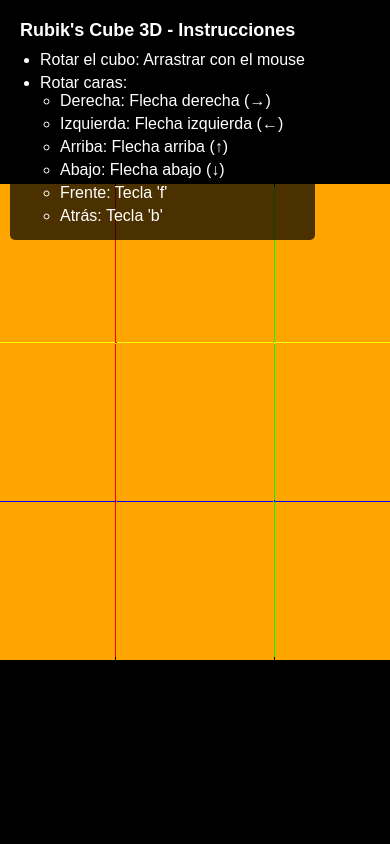
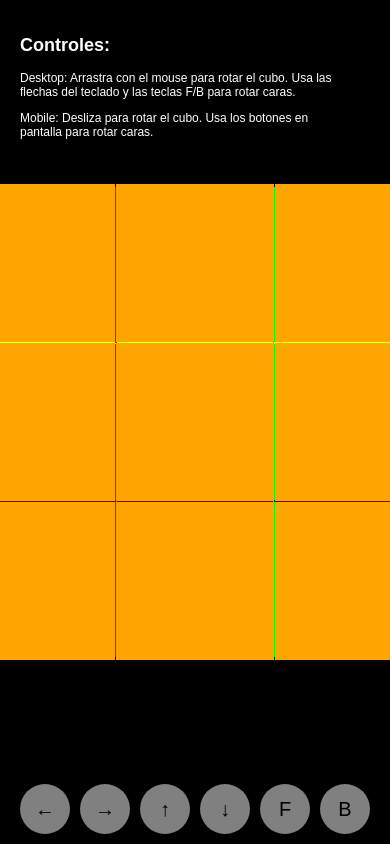
Before and after one commit to CesarGarces/Rubik-3D, a plain HTML site: page index.html in a window 390 px wide. Drawn offline with nearby package versions, Linux system fonts and the light colour scheme; animation ran at ten frames a second.

Commit message:
add buttons to cellphone control

```diff
--- a/index.html
+++ b/index.html
@@ -4,7 +4,7 @@
 <head>
   <meta charset="UTF-8">
   <meta name="viewport" content="width=device-width, initial-scale=1.0">
-  <title>Rubik's Cube with Rotations</title>
+  <title>Rubik's Cube with Touch Controls</title>
   <style>
     body {
       margin: 0;
@@ -14,6 +14,7 @@
 
     canvas {
       display: block;
+      touch-action: none;
     }
 
     .instructions {
@@ -24,41 +25,57 @@
       background-color: rgba(0, 0, 0, 0.7);
       padding: 10px;
       border-radius: 5px;
+      font-size: 14px;
+      max-width: 80%;
     }
 
-    h1 {
-      margin: 0 0 10px 0;
-      font-size: 18px;
+    @media (max-width: 600px) {
+      .instructions {
+        font-size: 12px;
+      }
     }
 
-    ul {
-      margin: 0;
-      padding-left: 20px;
+    .touch-controls {
+      position: absolute;
+      bottom: 10px;
+      left: 50%;
+      transform: translateX(-50%);
+      display: flex;
+      gap: 10px;
     }
 
-    li {
-      margin-bottom: 5px;
+    .touch-button {
+      width: 50px;
+      height: 50px;
+      background-color: rgba(255, 255, 255, 0.5);
+      border: none;
+      border-radius: 50%;
+      font-size: 20px;
+      display: flex;
+      align-items: center;
+      justify-content: center;
+      touch-action: manipulation;
     }
   </style>
 </head>
 
 <body>
   <div class="instructions">
-    <h1>Rubik's Cube 3D - Instrucciones</h1>
-    <ul>
-      <li>Rotar el cubo: Arrastrar con el mouse</li>
-      <li>Rotar caras:
-        <ul>
-          <li>Derecha: Flecha derecha (→)</li>
-          <li>Izquierda: Flecha izquierda (←)</li>
-          <li>Arriba: Flecha arriba (↑)</li>
-          <li>Abajo: Flecha abajo (↓)</li>
-          <li>Frente: Tecla 'f'</li>
-          <li>Atrás: Tecla 'b'</li>
-        </ul>
-      </li>
-    </ul>
+    <h2>Controles:</h2>
+    <p>Desktop: Arrastra con el mouse para rotar el cubo. Usa las flechas del teclado y las teclas F/B para rotar caras.
+    </p>
+    <p>Mobile: Desliza para rotar el cubo. Usa los botones en pantalla para rotar caras.</p>
   </div>
+
+  <div class="touch-controls">
+    <button class="touch-button" data-action="left">←</button>
+    <button class="touch-button" data-action="right">→</button>
+    <button class="touch-button" data-action="up">↑</button>
+    <button class="touch-button" data-action="down">↓</button>
+    <button class="touch-button" data-action="front">F</button>
+    <button class="touch-button" data-action="back">B</button>
+  </div>
+
   <script src="https://cdnjs.cloudflare.com/ajax/libs/three.js/r128/three.min.js"></script>
   <script>
     // Crear una escena
@@ -136,29 +153,69 @@
     });
 
     // Eventos del mouse para rotar el cubo completo
-    renderer.domElement.addEventListener('mousedown', (e) => {
+    renderer.domElement.addEventListener('mousedown', onPointerDown);
+    renderer.domElement.addEventListener('mousemove', onPointerMove);
+    renderer.domElement.addEventListener('mouseup', onPointerUp);
+
+    // Eventos táctiles para rotar el cubo completo
+    renderer.domElement.addEventListener('touchstart', onPointerDown);
+    renderer.domElement.addEventListener('touchmove', onPointerMove);
+    renderer.domElement.addEventListener('touchend', onPointerUp);
+
+    function onPointerDown(event) {
       isDragging = true;
-    });
+      if (event.touches) {
+        previousMousePosition.x = event.touches[0].clientX;
+        previousMousePosition.y = event.touches[0].clientY;
+      } else {
+        previousMousePosition.x = event.clientX;
+        previousMousePosition.y = event.clientY;
+      }
+    }
 
-    renderer.domElement.addEventListener('mousemove', (e) => {
+    function onPointerMove(event) {
       if (isDragging) {
+        let clientX, clientY;
+        if (event.touches) {
+          clientX = event.touches[0].clientX;
+          clientY = event.touches[0].clientY;
+        } else {
+          clientX = event.clientX;
+          clientY = event.clientY;
+        }
+
         const deltaMove = {
-          x: e.offsetX - previousMousePosition.x,
-          y: e.offsetY - previousMousePosition.y
+          x: clientX - previousMousePosition.x,
+          y: clientY - previousMousePosition.y
         };
 
         rubiksCube.rotation.y += deltaMove.x * 0.01;
         rubiksCube.rotation.x += deltaMove.y * 0.01;
+
+        previousMousePosition = {
+          x: clientX,
+          y: clientY
+        };
       }
+    }
 
-      previousMousePosition = {
-        x: e.offsetX,
-        y: e.offsetY
-      };
-    });
+    function onPointerUp() {
+      isDragging = false;
+    }
 
-    renderer.domElement.addEventListener('mouseup', (e) => {
-      isDragging = false;
+    // Manejar botones táctiles
+    document.querySelectorAll('.touch-button').forEach(button => {
+      button.addEventListener('click', () => {
+        const action = button.dataset.action;
+        switch (action) {
+          case 'left': rotateFace('x', -1, -1); break;
+          case 'right': rotateFace('x', 1, 1); break;
+          case 'up': rotateFace('y', 1, 1); break;
+          case 'down': rotateFace('y', -1, -1); break;
+          case 'front': rotateFace('z', 1, 1); break;
+          case 'back': rotateFace('z', -1, -1); break;
+        }
+      });
     });
 
     // Función de animación
@@ -168,6 +225,13 @@
     }
 
     animate();
+
+    // Manejar cambios de tamaño de ventana
+    window.addEventListener('resize', () => {
+      camera.aspect = window.innerWidth / window.innerHeight;
+      camera.updateProjectionMatrix();
+      renderer.setSize(window.innerWidth, window.innerHeight);
+    });
   </script>
 </body>
 
```
